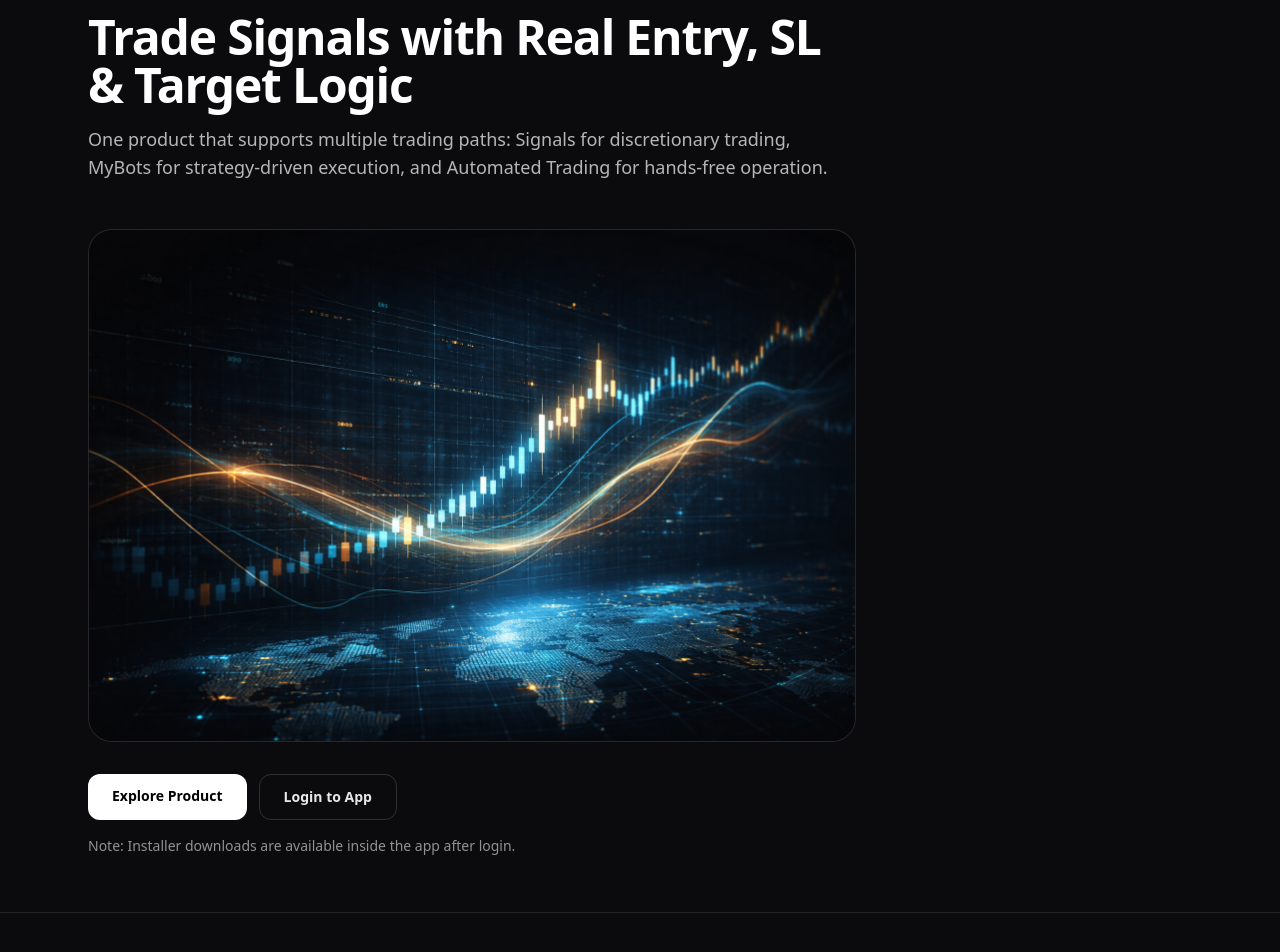
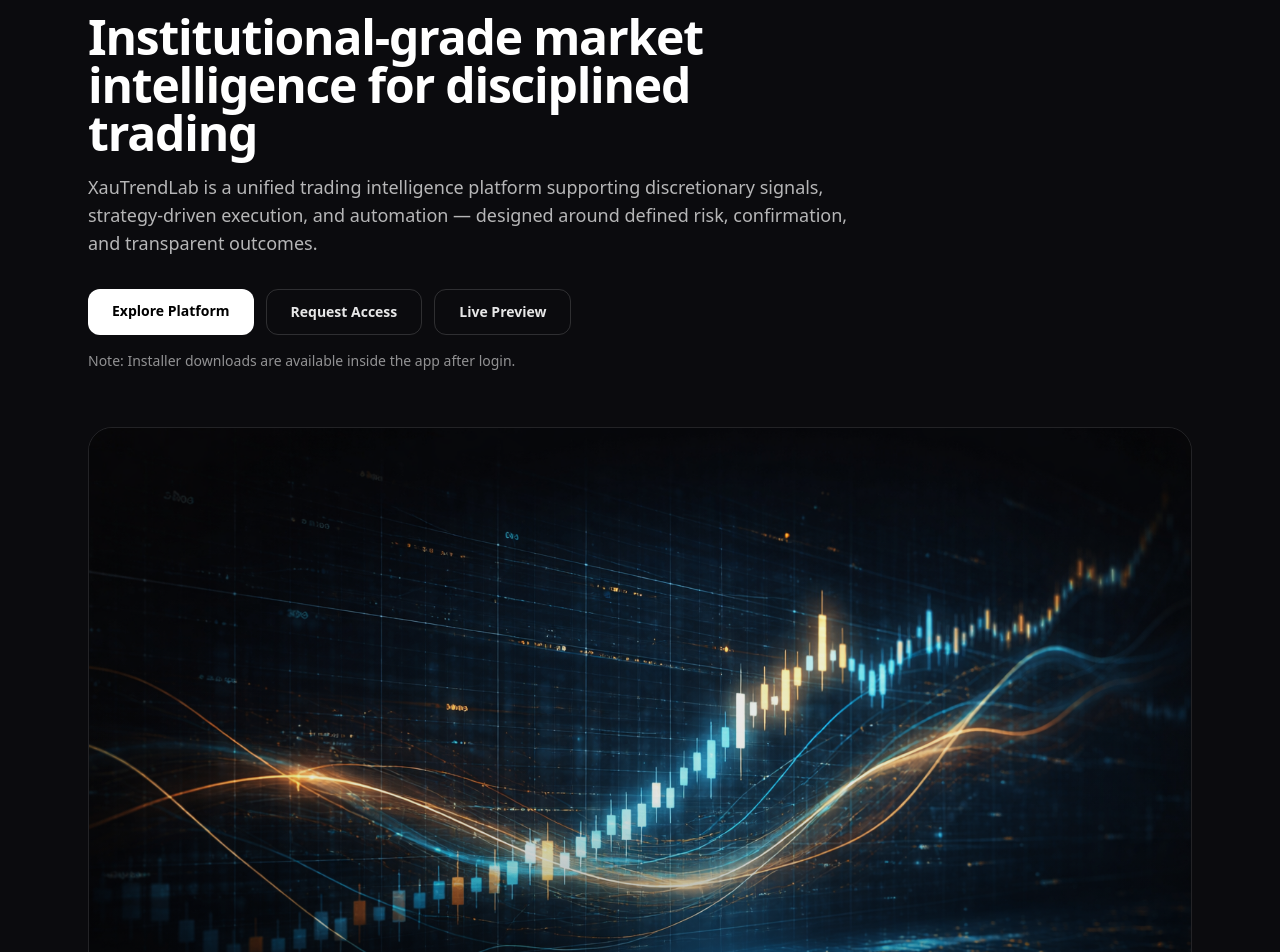
Before and after one commit to TomHit/xtl-marketing-site, a Next.js app: page / in a window 1280 px wide. Shown: the part 120-1072 px from the top of the page. Built offline with nearby package versions, Linux system fonts and the light colour scheme.

Commit message:
update preview link

```diff
--- a/pages/index.tsx
+++ b/pages/index.tsx
@@ -34,53 +34,64 @@
         <title>XTL — Trading Intelligence Platform</title>
         <meta
           name="description"
-          content="XTL is a trading intelligence platform. Use Signals, configure MyBots, or run Automated Trading—all inside one product."
+          content="XauTrendLab is an institutional-grade trading intelligence platform supporting signals, strategy execution, and automation—built around defined risk and transparent outcomes."
         />
       </Head>
 
       <SiteLayout>
         {/* HERO */}
         <section className="mx-auto max-w-6xl px-6 pt-16 pb-14">
+          {/* Text + CTAs */}
           <div className="max-w-3xl">
             <h1 className="text-4xl font-semibold tracking-tight md:text-5xl">
-              Trade Signals with Real Entry, SL & Target Logic
+              Institutional-grade market intelligence for disciplined trading
             </h1>
+
             <p className="mt-4 text-lg text-white/70">
-              One product that supports multiple trading paths: Signals for discretionary trading,
-              MyBots for strategy-driven execution, and Automated Trading for hands-free operation.
+              XauTrendLab is a unified trading intelligence platform supporting
+              discretionary signals, strategy-driven execution, and automation —
+              designed around defined risk, confirmation, and transparent outcomes.
             </p>
-            {/* Home hero visual */}
-            <div className="mt-12 overflow-hidden rounded-3xl border border-white/10 bg-white/[0.02]">
-               <img
-                 src="/images/home-intelligence.png"
-                 alt="Institutional market intelligence visualization"
-                 className="h-auto w-full"
-                 loading="lazy"
-               />
-            </div>
-
 
             <div className="mt-8 flex flex-col gap-3 sm:flex-row">
               <Link
                 href="/product/overview"
                 className="rounded-xl bg-white px-6 py-3 text-center text-sm font-semibold text-black hover:bg-white/90"
               >
-                Explore Product
+                Explore Platform
+              </Link>
+
+              <Link
+                href="/pricing"
+                className="rounded-xl border border-white/15 px-6 py-3 text-center text-sm font-semibold text-white/90 hover:bg-white/5"
+              >
+                Request Access
               </Link>
 
               <a
-                href={`${APP_ORIGIN}/login`}
+                href="https://app.xautrendlab.com/react/dashboard?mode=preview"
                 target="_blank"
                 rel="noreferrer"
                 className="rounded-xl border border-white/15 px-6 py-3 text-center text-sm font-semibold text-white/90 hover:bg-white/5"
               >
-                Login to App
+                Live Preview
               </a>
             </div>
 
             <p className="mt-4 text-sm text-white/55">
               Note: Installer downloads are available inside the app after login.
             </p>
+          </div>
+
+          {/* Home hero visual (wide) */}
+          <div className="relative mt-14 overflow-hidden rounded-3xl border border-white/10">
+            <div className="pointer-events-none absolute inset-0 bg-gradient-to-t from-black/60 via-black/10 to-transparent" />
+            <img
+              src="/images/home-intelligence.png"
+              alt="Institutional market intelligence visualization"
+              className="h-auto w-full"
+              loading="lazy"
+            />
           </div>
         </section>
 
@@ -148,8 +159,7 @@
           <div className="mx-auto max-w-6xl px-6">
             <div className="rounded-3xl border border-white/10 bg-white/5 p-8 md:p-10">
               <h2 className="text-2xl font-semibold md:text-3xl">
-                XTL is a single platform with multiple ways to trade, depending on how
-                much control you want.
+                One platform. Multiple ways to trade — depending on how much control you want.
               </h2>
               <p className="mt-3 max-w-3xl text-white/70">
                 XTL supports a progression: discretionary signals → configurable bots → fully automated trading.
```
